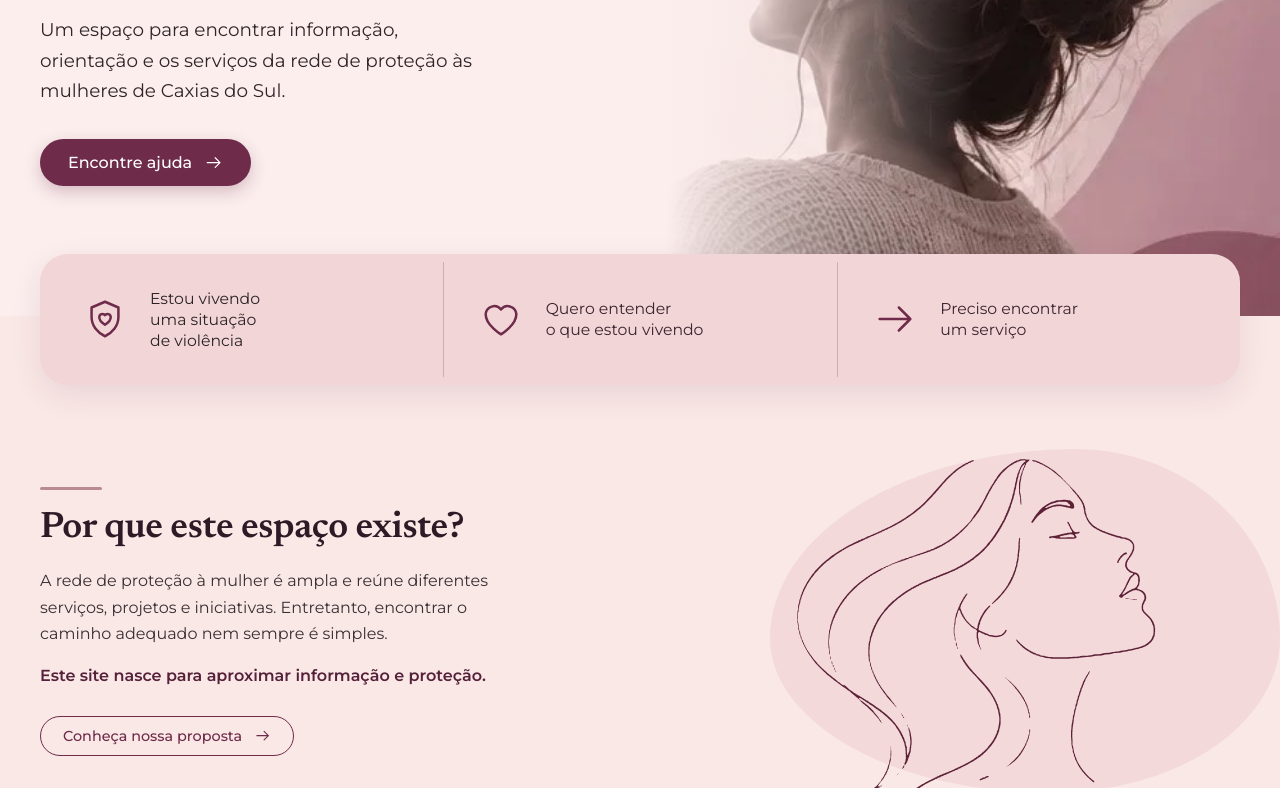
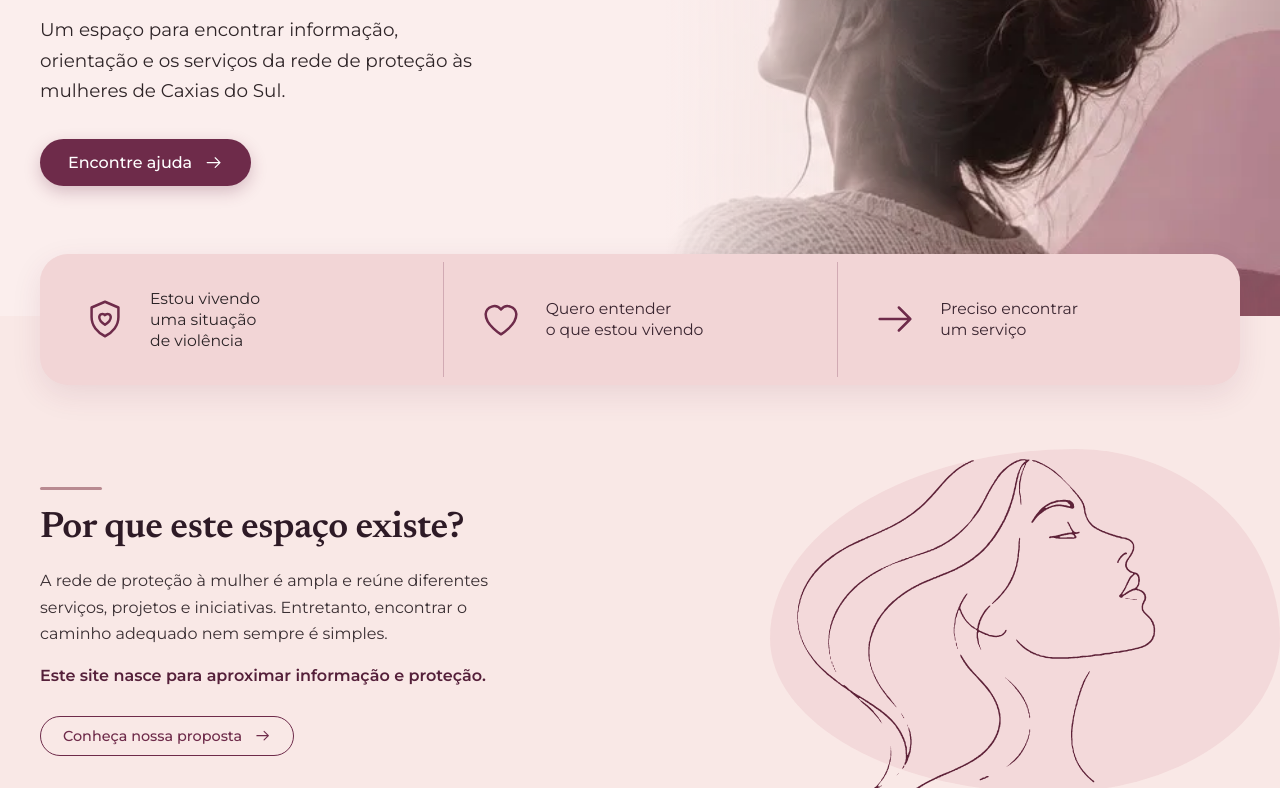
Before and after one commit to Diogo-Dg7/RedeProtWoman, a plain HTML site: page index.html in a window 1280 px wide. Shown: the part 312-1100 px from the top of the page. Drawn offline with Linux system fonts and the light colour scheme.

Commit message:
Abaixa a foto do hero para não cortar a cabeça
Co-Authored-By: Claude Sonnet 5.5 <noreply@anthropic.com>

```diff
--- a/assets/css/style.css
+++ b/assets/css/style.css
@@ -88,9 +88,9 @@ p { margin: 0 0 1em; }
 
 /* 4. HERO */
 .hero { position: relative; overflow: hidden; min-height: 520px; background: var(--bg-soft); }
-.hero-art { position: absolute; inset: 0 0 0 52%; }
-.hero-art img { width: 100%; height: 100%; object-fit: cover; object-position: right bottom; }
-.hero-art::after { content: ""; position: absolute; inset: 0; background: linear-gradient(90deg, var(--bg-soft) 0%, rgba(251, 238, 237, .5) 22%, transparent 50%); }
+.hero-art { position: absolute; inset: 44px 0 0 52%; }
+.hero-art img { width: 100%; height: 100%; object-fit: cover; object-position: right top; }
+.hero-art::after { content: ""; position: absolute; inset: 0; background: linear-gradient(90deg, var(--bg-soft) 0%, rgba(251, 238, 237, .5) 22%, transparent 50%), linear-gradient(180deg, var(--bg-soft) 0%, transparent 14%); }
 .hero-inner { position: relative; z-index: 2; padding-block: 76px 130px; max-width: 700px; margin-left: max(24px, calc((100% - var(--wrap)) / 2)); }
 .hero h1 { margin-bottom: 26px; }
 .hero p { font-size: 1.15rem; max-width: 460px; margin-bottom: 32px; color: #2f2528; }
```
